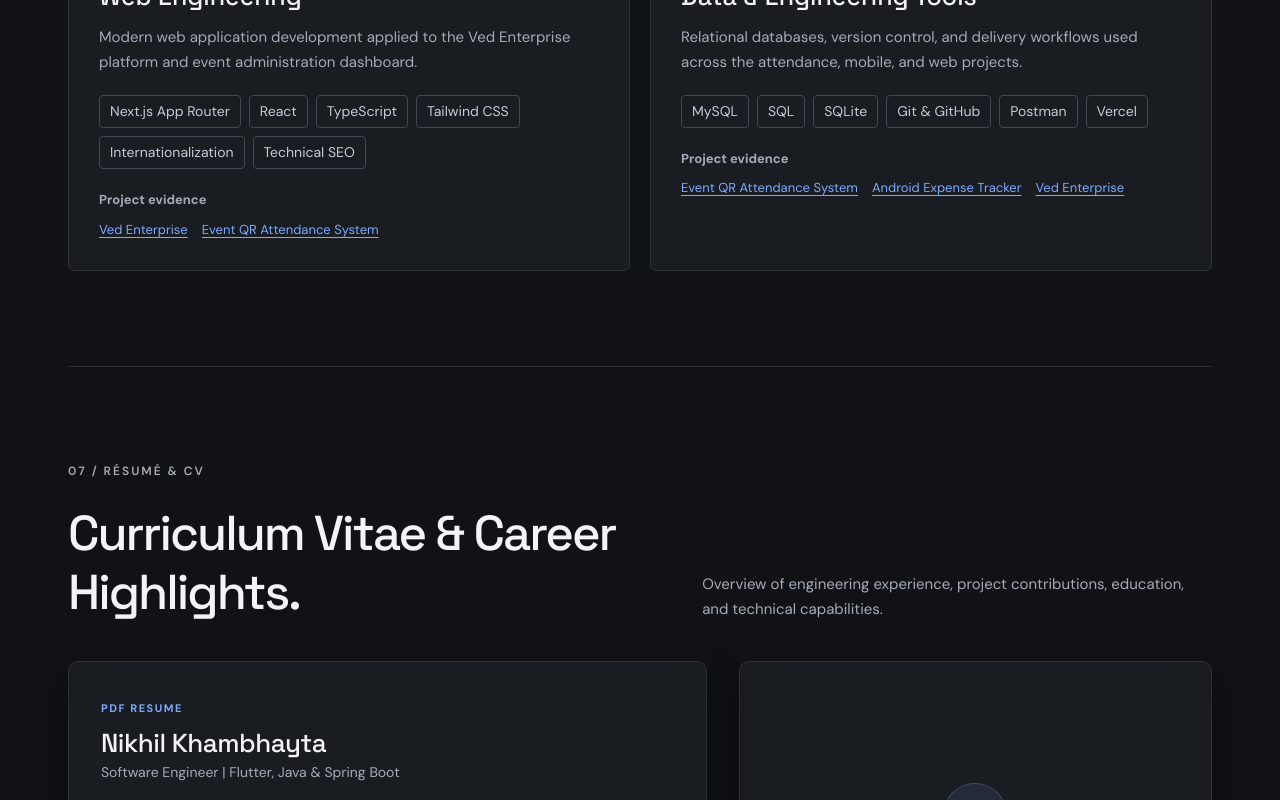
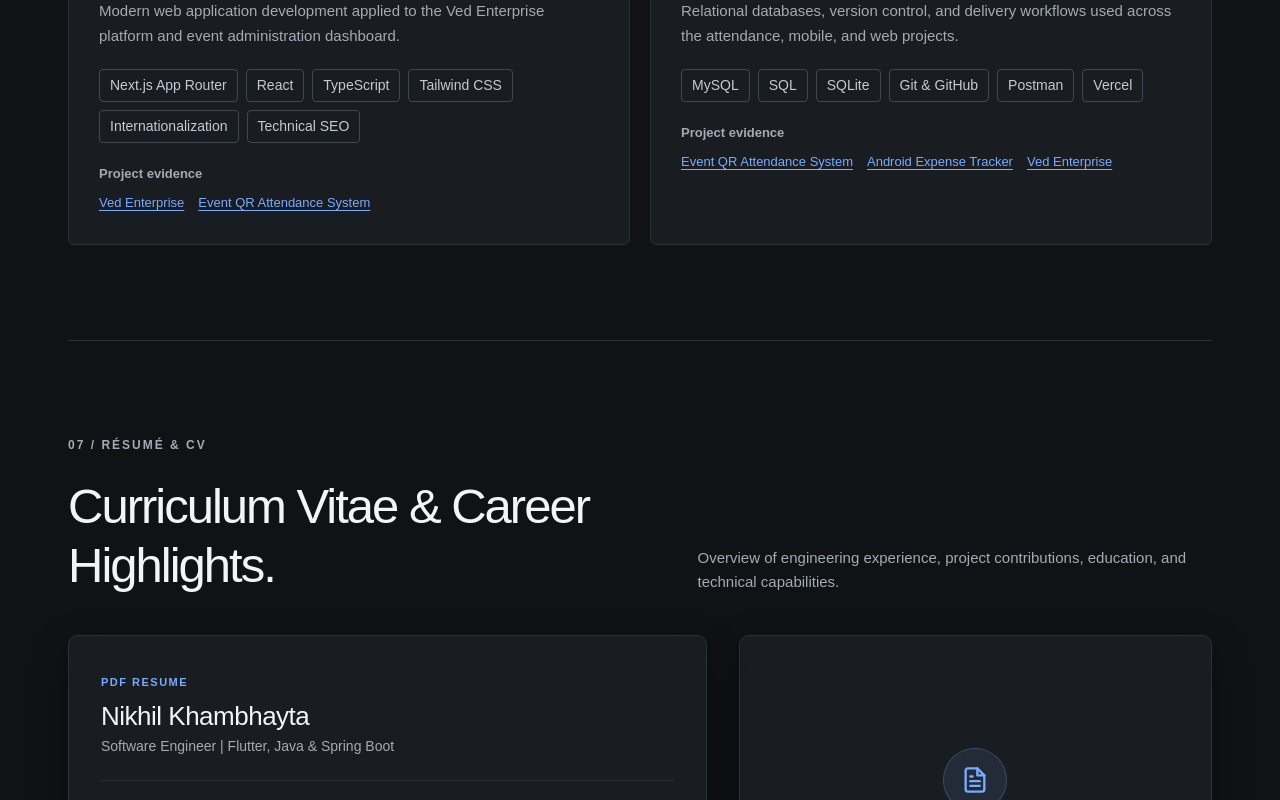
Before and after one commit to nikhil0667/Portfolio, a Next.js app: page / in a window 1280 px wide. Shown: the part 10900-11700 px from the top of the page. Built offline with nearby package versions, Linux system fonts and the light colour scheme.

Commit message:
refactor: remove unused font imports and simplify body class in layout component

```diff
--- a/app/layout.jsx
+++ b/app/layout.jsx
@@ -1,20 +1,5 @@
-import { DM_Sans, Space_Grotesk } from 'next/font/google'
 import './globals.css'
 import './redesign.css'
-
-const dmSans = DM_Sans({
-  subsets: ['latin'],
-  display: 'swap',
-  variable: '--font-dm-sans',
-  weight: ['400', '500', '600', '700'],
-})
-
-const spaceGrotesk = Space_Grotesk({
-  subsets: ['latin'],
-  display: 'swap',
-  variable: '--font-space-grotesk',
-  weight: ['400', '500', '600', '700'],
-})
 
 export const metadata = {
   metadataBase: new URL('https://nikhilkhambhayta.vercel.app'),
@@ -186,7 +171,7 @@ export default function RootLayout({ children }) {
         <link rel="alternate icon" href="/favicon.ico?v=4" />
         <link rel="apple-touch-icon" href="/apple-touch-icon.png?v=4" />
       </head>
-      <body className={`${dmSans.variable} ${spaceGrotesk.variable}`} suppressHydrationWarning>
+      <body suppressHydrationWarning>
         {children}
       </body>
     </html>
```
Also changed, not shown: app/globals.css.
